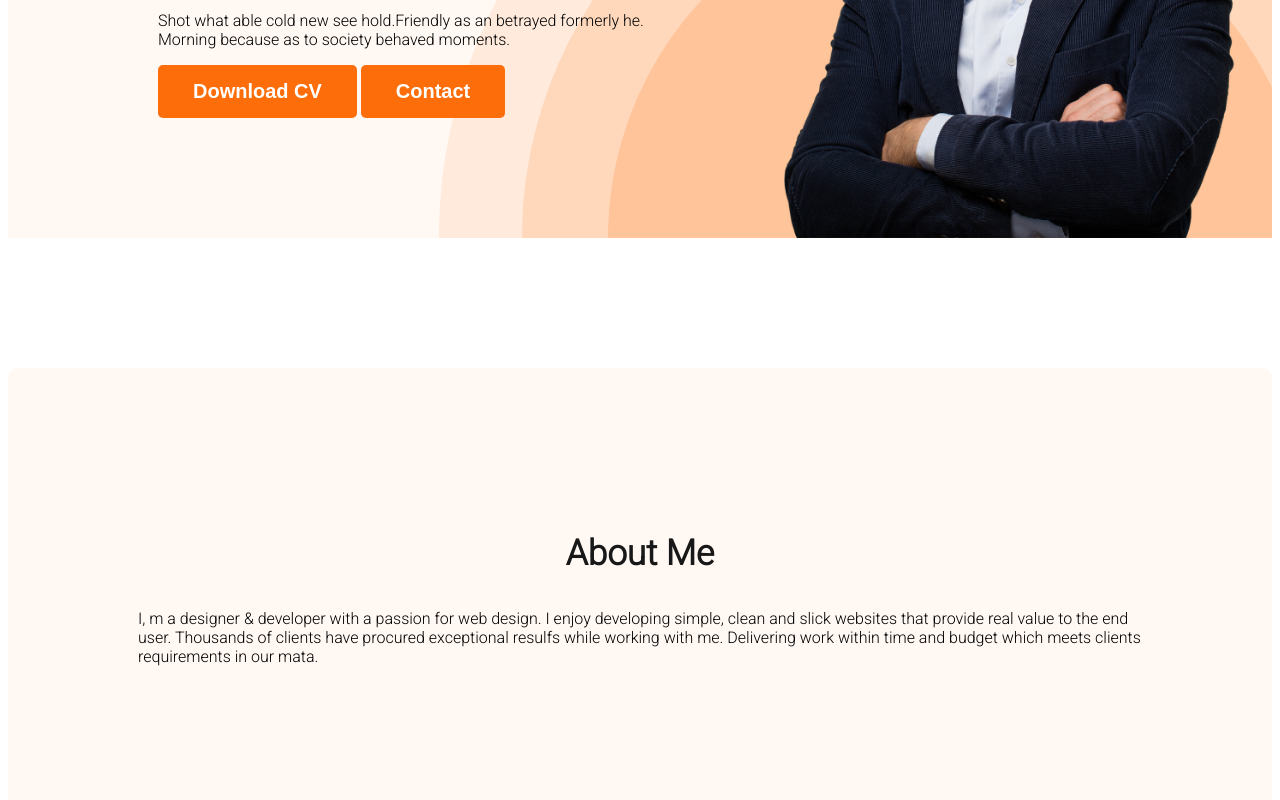
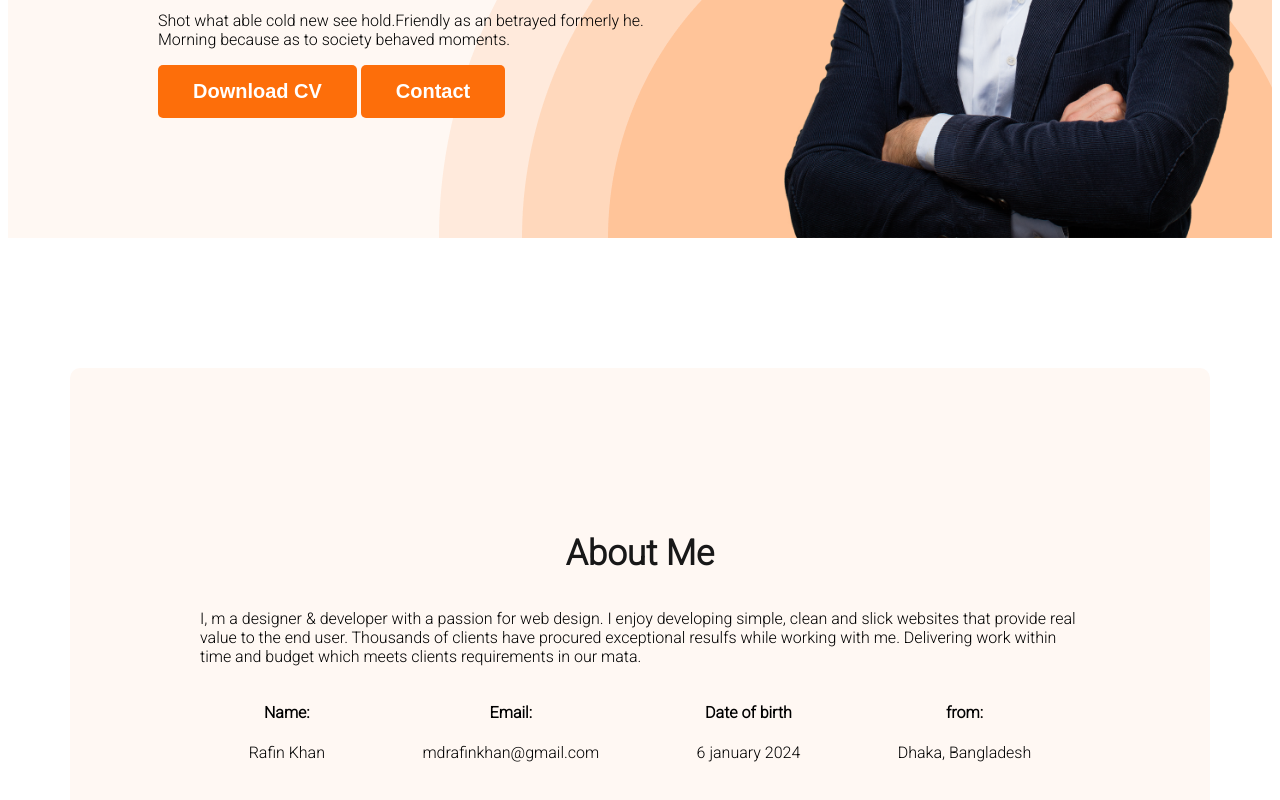
Before and after one commit to Rafinkhan1/beautiful-portfolio, a plain HTML site: page index.html in a window 1280 px wide. Shown: the part 522-1322 px from the top of the page. Drawn offline with Linux system fonts and the light colour scheme.

Commit message:
added about section

```diff
--- a/index.html
+++ b/index.html
@@ -47,6 +47,25 @@
                 clean and slick websites that provide real value to the end user. Thousands of clients have procured
                 exceptional resulfs while working with me. Delivering work within time and budget which meets clients
                 requirements in our mata.</p>
+                <div class="about-info-container">
+                    <!-- .about-info*4>h4.info-title+p.info-description -->
+                    <div class="about-info">
+                        <h4 class="info-title">Name:</h4>
+                        <p class="info-description">Rafin Khan</p>
+                    </div>
+                    <div class="about-info">
+                        <h4 class="info-title">Email:</h4>
+                        <p class="info-description">mdrafinkhan@gmail.com</p>
+                    </div>
+                    <div class="about-info">
+                        <h4 class="info-title">Date of birth</h4>
+                        <p class="info-description">6 january 2024</p>
+                    </div>
+                    <div class="about-info">
+                        <h4 class="info-title">from:</h4>
+                        <p class="info-description">Dhaka, Bangladesh</p>
+                    </div>
+                </div>
         </section>
     </main>
     <footer>
--- a/styles/portfolio.css
+++ b/styles/portfolio.css
@@ -104,6 +104,10 @@ nav a {
 }
 
 /* main section styles */
+main{
+    max-width: 1140px;
+    margin:0 auto;
+}
 
 /* about section styles */
 
@@ -113,3 +117,10 @@ nav a {
     background: #FFF8F3;
     margin: 130px 0;
 }
+.about-info-container{
+    display: flex;
+    justify-content: space-around;
+}
+.about-info{
+    text-align: center;
+}
```
